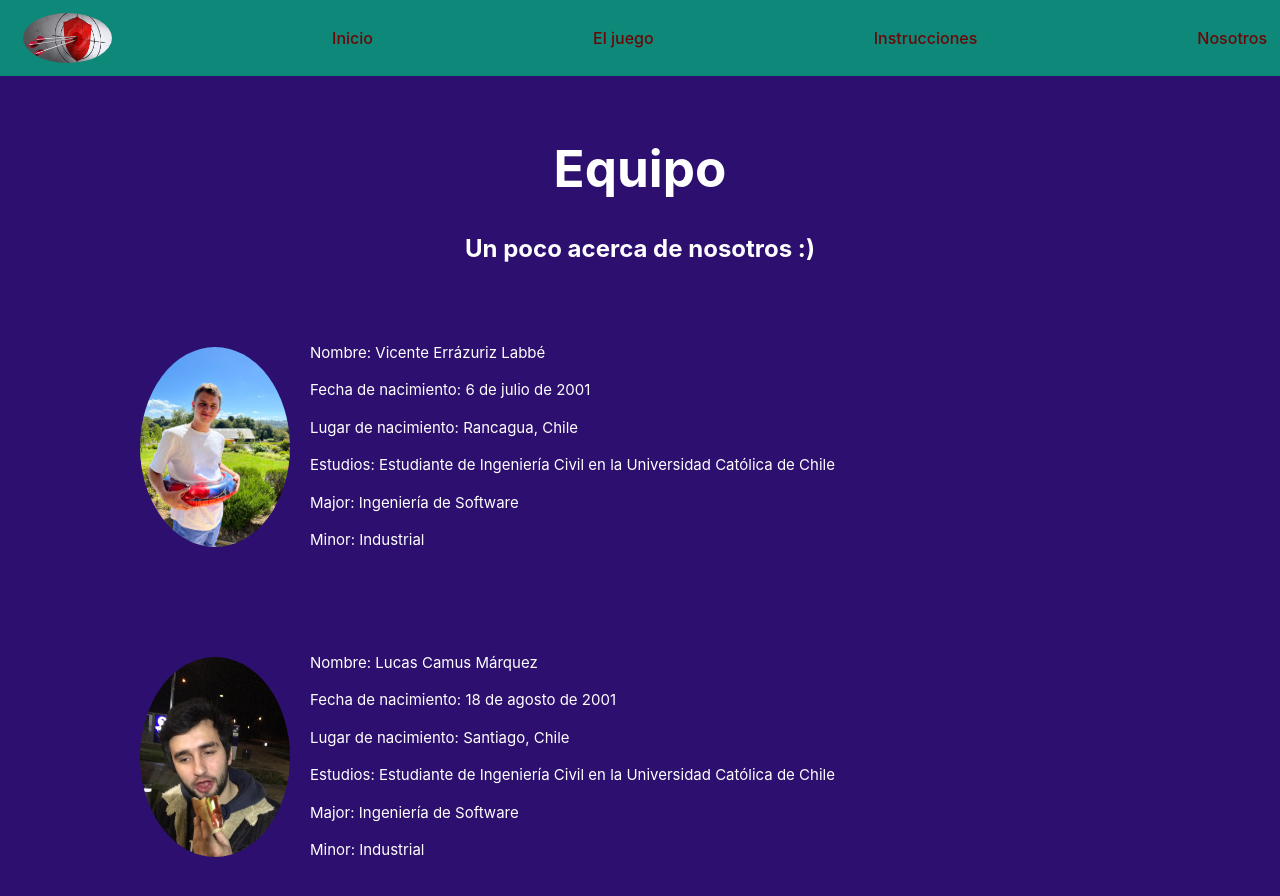
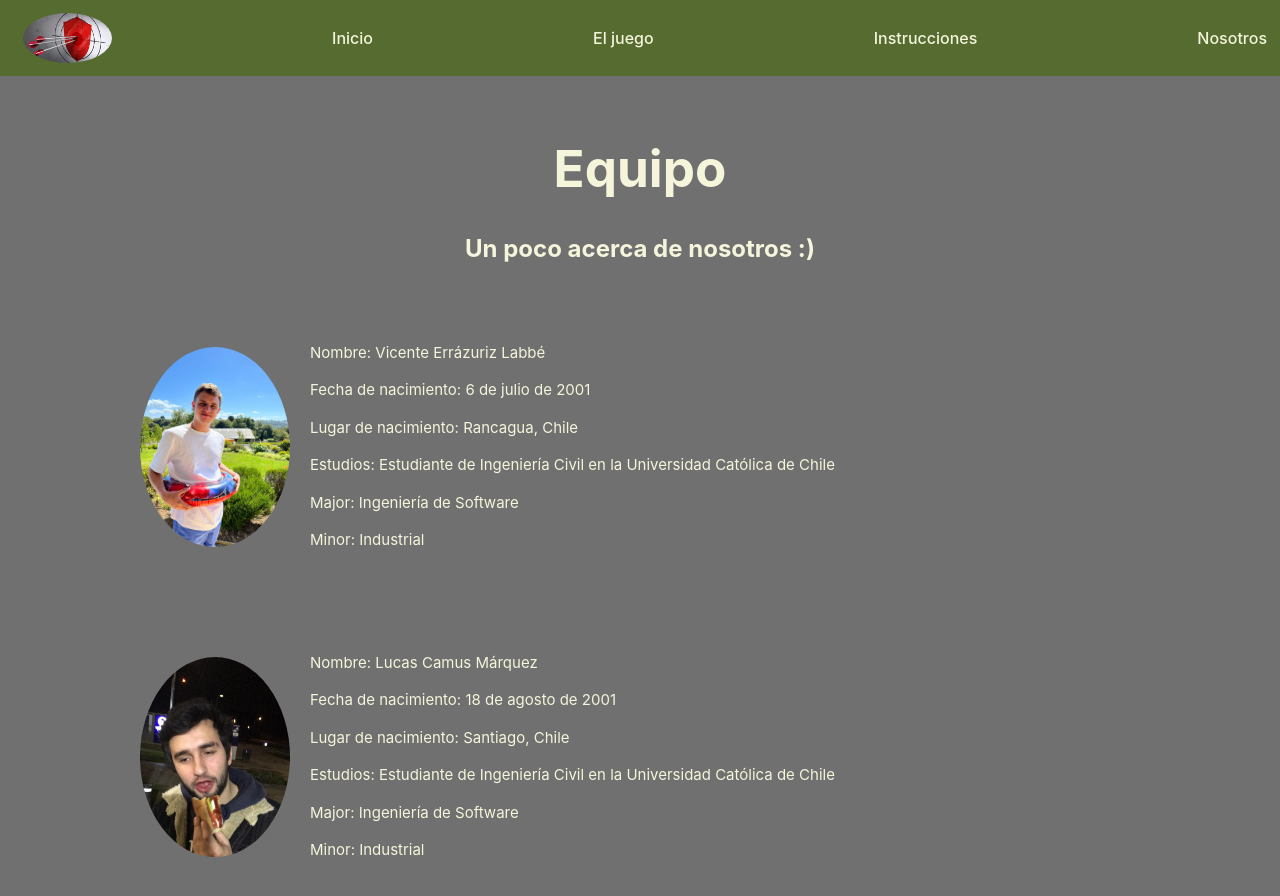
Before and after one commit to lcamusm/rompediscotecas-frontend, a React (Vite) app: page /nosotros in a window 1280 px wide. Shown: the top 896 px of the page. Built offline with nearby package versions, Linux system fonts and the light colour scheme.

Commit message:
colores listos

```diff
--- a/src/assets/common/Equipo.css
+++ b/src/assets/common/Equipo.css
@@ -1,14 +1,16 @@
+@import url('/src/assets/common/index.css');
+
 .Equipo {
-  background-color: rgb(44, 15, 110);
-  color: white;
+  background-color: var(--tertiary-color);
+  color: var(--secondary-color);
 }
 
   h3 {
-    color: white;
+    color: var(--secondary-color);
   }
 
   p {
-    color: white;
+    color: var(--secondary-color);
     font-size: 15px;
   }
 
--- a/src/assets/common/Header.css
+++ b/src/assets/common/Header.css
@@ -1,6 +1,8 @@
+@import url('/src/assets/common/index.css');
+
 header {
-    background-color: #0e8878;
-    color: #fff;
+    background-color: var(--primary-color);
+    color: var(--secondary-color);
     display: flex;
     justify-content: space-between;
     align-items: center;
--- a/src/assets/common/index.css
+++ b/src/assets/common/index.css
@@ -3,24 +3,29 @@
   line-height: 1.5;
   font-weight: 400;
 
-  color-scheme: light dark;
-  color: rgba(121, 9, 52, 0.87);
-  background-color: #a11414;
+  --primary-color: #556B2F;
+  --secondary-color: #F5F5DC;
+  --tertiary-color: #707070;
+  --accent-color: #654321;
+
+  color: var(--primary-color);
+  background-color: var(--secondary-color);
 
   font-synthesis: none;
   text-rendering: optimizeLegibility;
   -webkit-font-smoothing: antialiased;
   -moz-osx-font-smoothing: grayscale;
   -webkit-text-size-adjust: 100%;
+
 }
 
 a {
   font-weight: 500;
-  color: #6b0707;
+  color: var(--secondary-color);
   text-decoration: inherit;
 }
 a:hover {
-  color: #535bf2;
+  color: var(--secondary-color);
 }
 
 body {
@@ -41,12 +46,12 @@ button {
   font-size: 1em;
   font-weight: 500;
   font-family: inherit;
-  background-color: #1a1a1a;
+  background-color: var(--accent-color);
   cursor: pointer;
   transition: border-color 0.25s;
 }
 button:hover {
-  border-color: #646cff;
+  border-color: var(--secondary-color);
 }
 button:focus,
 button:focus-visible {
@@ -55,8 +60,8 @@ button:focus-visible {
 
 @media (prefers-color-scheme: light) {
   :root {
-    color: rgb(107, 8, 8);
-    background-color: rgba(0, 0, 0, 0.829);
+    color: var(--secondary-color);
+    background-color: var(--tertiary-color);
   }
   a:hover {
     color: #747bff;
--- a/src/assets/game/PaginaPrincipal.css
+++ b/src/assets/game/PaginaPrincipal.css
@@ -1,3 +1,5 @@
+@import url('/src/assets/common/index.css');
+
 .parrafo {
     font-size: 1.5em;
     font-weight: 500;
@@ -8,8 +10,8 @@
 }
 
 .contenido {
-    background-color: rgb(44, 15, 110);
-    color: white;
+    background-color: var(--tertiary-color);
+    color: var(--secondary-color);
 }
 
 .tabla {
```
